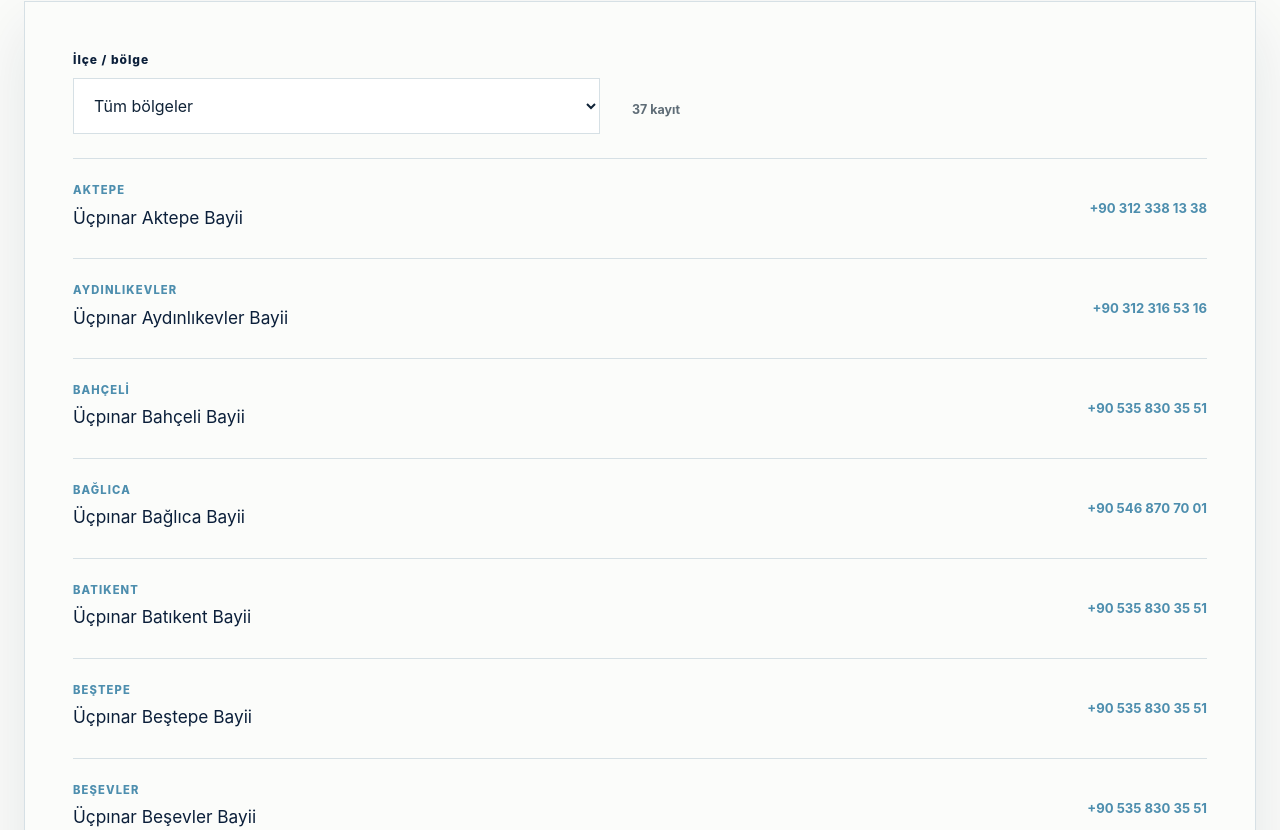
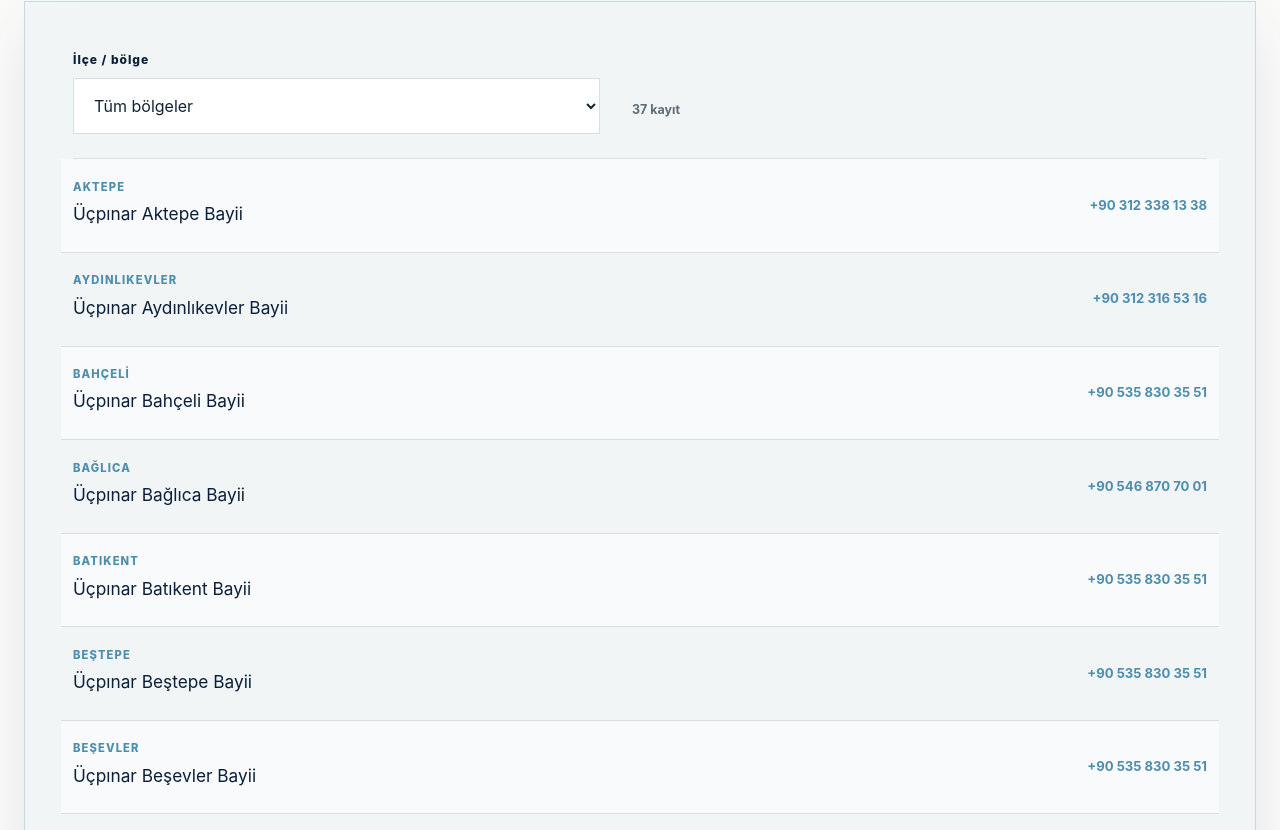
Before and after one commit to pinarci/ucpinar, a Next.js app: page /bayiler in a window 1280 px wide. Shown: the part 610-1440 px from the top of the page. Built offline with nearby package versions, Linux system fonts and the light colour scheme.

Commit message:
Add subtle brand tints to card surfaces

```diff
--- a/src/app/globals.css
+++ b/src/app/globals.css
@@ -9,9 +9,13 @@
   --surface-main: #f6f7f5;
   --surface-cool: #edf2f5;
   --surface-paper: #fbfcfa;
+  --surface-card-water: #eaf2f5;
+  --surface-card-mist: #f1f5f6;
+  --surface-card-warm: #f5f4ef;
   --text-primary: #102337;
   --text-secondary: #5e6c76;
   --line-soft: #d6e0e5;
+  --line-card: #c5d7df;
   --line-on-dark: rgba(194, 215, 230, 0.24);
   --container-width: 78rem;
   --header-height: 4.75rem;
@@ -126,7 +130,7 @@
 .archive-summary__visual { position: relative; min-height: 20rem; display: block; overflow: hidden; border: 1px solid #d7d1c5; background: #e8e3d7; box-shadow: 0 1rem 2.5rem rgba(11,31,58,0.08); transition: transform var(--transition-fast), box-shadow var(--transition-fast); }
 .archive-summary__visual:hover { transform: translateY(-0.2rem); box-shadow: 0 1.25rem 2.75rem rgba(11,31,58,0.12); }
 .archive-summary__visual img { object-fit: contain; }
-.archive-summary__records { display: flex; flex-direction: column; justify-content: space-between; gap: 1.5rem; }
+.archive-summary__records { padding: clamp(1rem, 2vw, 1.4rem); display: flex; flex-direction: column; justify-content: space-between; gap: 1.5rem; border: 1px solid var(--line-card); background: var(--surface-card-mist); }
 .archive-summary__records ol { margin: 0; padding: 0; list-style: none; border-top: 1px solid var(--line-soft); }
 .archive-summary__records li { padding: 0.8rem 0; display: flex; align-items: center; justify-content: space-between; gap: 1rem; border-bottom: 1px solid var(--line-soft); }
 .archive-summary__records li div { min-width: 0; display: grid; }
@@ -150,7 +154,7 @@
 .report-feature__copy h2 { margin-bottom: 1rem; color: var(--brand-navy); font-size: clamp(2.5rem, 5vw, 4.5rem); letter-spacing: -0.055em; line-height: 0.95; }
 .report-feature__copy > p:not(.eyebrow) { max-width: 37rem; color: var(--text-secondary); }
 .report-feature__status { margin: 1.5rem 0; padding: 1rem 1.2rem; border-left: 3px solid var(--brand-water); background: var(--surface-cool); color: var(--brand-navy) !important; }
-.report-feature__meta { margin: 0; border-top: 1px solid var(--line-soft); }
+.report-feature__meta { margin: 0; padding-inline: clamp(1rem, 2.5vw, 1.6rem); border: 1px solid var(--line-card); background: var(--surface-card-mist); }
 .report-feature__meta div { padding-block: 1rem; display: grid; grid-template-columns: 8rem 1fr; gap: 1.5rem; border-bottom: 1px solid var(--line-soft); }
 .report-feature__meta dt { color: var(--brand-steel); font-size: 0.68rem; font-weight: 800; letter-spacing: 0.08em; text-transform: uppercase; }
 .report-feature__meta dd { margin: 0; color: var(--brand-navy); }
@@ -166,11 +170,12 @@
 .section--compact .facility-composition .media-slot { min-height: 14rem; aspect-ratio: 16 / 7; }
 .section--compact .facility-composition .media-slot:last-child { min-height: 12rem; margin-bottom: 0; aspect-ratio: 4 / 3; }
 .facility-facts { display: grid; grid-template-columns: repeat(2, minmax(0, 1fr)); border-top: 1px solid var(--line-soft); border-left: 1px solid var(--line-soft); }
-.facility-facts div { min-height: 7.5rem; padding: clamp(1.25rem, 3vw, 2rem); display: flex; flex-direction: column; justify-content: space-between; border-right: 1px solid var(--line-soft); border-bottom: 1px solid var(--line-soft); }
+.facility-facts div { min-height: 7.5rem; padding: clamp(1.25rem, 3vw, 2rem); display: flex; flex-direction: column; justify-content: space-between; border-right: 1px solid var(--line-card); border-bottom: 1px solid var(--line-card); background: var(--surface-card-mist); }
+.facility-facts div:nth-child(even) { background: var(--surface-card-warm); }
 .facility-facts span { color: var(--brand-steel); font-size: 0.7rem; font-weight: 800; letter-spacing: 0.1em; text-transform: uppercase; }
 .facility-facts strong { max-width: 28rem; color: var(--brand-navy); font-size: clamp(1.15rem, 2.3vw, 1.75rem); line-height: 1.2; }
 .document-feature { display: grid; grid-template-columns: minmax(0, 0.65fr) minmax(18rem, 0.35fr); gap: clamp(2rem, 6vw, 5rem); align-items: stretch; }
-.document-sheet { min-height: 20rem; padding: clamp(1.5rem, 4vw, 3rem); display: flex; flex-direction: column; justify-content: space-between; border: 1px solid var(--line-soft); background: var(--surface-paper); box-shadow: var(--shadow-panel); }
+.document-sheet { min-height: 20rem; padding: clamp(1.5rem, 4vw, 3rem); display: flex; flex-direction: column; justify-content: space-between; border: 1px solid var(--line-card); background: linear-gradient(145deg, var(--surface-paper), var(--surface-card-water)); box-shadow: var(--shadow-panel); }
 .document-sheet__tag { width: fit-content; padding: 0.4rem 0.55rem; background: var(--brand-navy); color: #fff; font-size: 0.66rem; font-weight: 800; letter-spacing: 0.12em; }
 .document-sheet h3 { margin: auto 0 1rem; font-size: clamp(1.65rem, 3vw, 2.5rem); line-height: 1; }
 .document-sheet p { margin-bottom: 0; color: var(--text-secondary); }
@@ -180,13 +185,14 @@
 .product-compact { display: grid; grid-template-columns: minmax(15rem, 0.42fr) minmax(0, 1fr); align-items: center; gap: clamp(2rem, 5vw, 4.5rem); }
 .product-compact .media-slot { min-height: 18rem; aspect-ratio: 1 / 1; }
 .product-compact .product-notes { margin: 1.25rem 0; }
-.utility-panel { padding: clamp(1.5rem, 4vw, 3rem); border: 1px solid var(--line-soft); background: var(--surface-paper); box-shadow: var(--shadow-panel); }
+.utility-panel { padding: clamp(1.5rem, 4vw, 3rem); border: 1px solid var(--line-card); background: var(--surface-card-mist); box-shadow: var(--shadow-panel); }
 .field label { display: block; margin-bottom: 0.55rem; color: var(--brand-navy); font-size: 0.75rem; font-weight: 800; letter-spacing: 0.08em; }
 .field select { width: 100%; min-height: 3.5rem; border: 1px solid var(--line-soft); border-radius: 0; padding: 0 1rem; background: #fff; color: var(--text-primary); }
 .dealer-toolbar { margin-bottom: 1.5rem; display: grid; grid-template-columns: minmax(15rem, 0.5fr) auto; align-items: end; gap: 2rem; }
 .dealer-toolbar > p { margin: 0 0 0.85rem; color: var(--text-secondary); font-size: 0.78rem; font-weight: 700; }
 .dealer-results { margin: 0; padding: 0; list-style: none; border-top: 1px solid var(--line-soft); }
-.dealer-result { padding-block: 1.35rem; display: grid; grid-template-columns: minmax(0, 1fr) auto; gap: 2rem; border-bottom: 1px solid var(--line-soft); }
+.dealer-result { margin-inline: -0.75rem; padding: 1.15rem 0.75rem; display: grid; grid-template-columns: minmax(0, 1fr) auto; gap: 2rem; border-bottom: 1px solid var(--line-soft); }
+.dealer-result:nth-child(odd) { background: rgba(255, 255, 255, 0.48); }
 .dealer-result__district { margin-bottom: 0.25rem; color: var(--brand-water); font-size: 0.7rem; font-weight: 800; letter-spacing: 0.1em; text-transform: uppercase; }
 .dealer-result h3 { margin-bottom: 0.3rem; color: var(--brand-navy); font-size: 1.08rem; }
 .dealer-result address { max-width: 42rem; color: var(--text-secondary); font-size: 0.92rem; font-style: normal; }
@@ -201,7 +207,7 @@
 .page-grid { display: grid; grid-template-columns: 0.62fr 1fr; gap: clamp(2.5rem, 7vw, 7rem); align-items: start; }
 .sticky-title { position: sticky; top: calc(var(--header-height) + 2rem); }
 .content-stack { display: grid; gap: 1.25rem; }
-.content-panel { padding: clamp(1.4rem, 3vw, 2.25rem); border: 1px solid var(--line-soft); background: var(--surface-paper); }
+.content-panel { padding: clamp(1.4rem, 3vw, 2.25rem); border: 1px solid var(--line-card); background: var(--surface-card-mist); }
 .content-panel h2, .content-panel h3 { margin-bottom: 0.75rem; color: var(--brand-navy); font-size: 1.45rem; line-height: 1.15; }
 .content-panel p:last-child { margin-bottom: 0; }
 .document-list li, .contact-list li { padding-block: 1rem; display: flex; justify-content: space-between; gap: 2rem; border-bottom: 1px solid var(--line-soft); }
@@ -209,7 +215,7 @@
 .document-list span, .contact-list span { color: var(--text-secondary); }
 .contact-list a { color: var(--brand-navy); font-weight: 750; }
 .contact-actions { margin-top: 1.5rem; align-items: center; }
-.contact-summary { padding: clamp(1.5rem, 4vw, 3rem); display: grid; grid-template-columns: minmax(0, 1fr) auto; align-items: end; gap: 2rem; border: 1px solid var(--line-soft); background: var(--surface-cool); }
+.contact-summary { padding: clamp(1.5rem, 4vw, 3rem); display: grid; grid-template-columns: minmax(0, 1fr) auto; align-items: end; gap: 2rem; border: 1px solid var(--line-card); background: var(--surface-card-water); }
 .contact-summary .footer-label { margin-bottom: 0.7rem; color: var(--brand-water); }
 .contact-summary address { max-width: 42rem; margin-bottom: 0.5rem; color: var(--brand-navy); font-size: 1.08rem; font-style: normal; }
 .contact-summary > div > a { font-weight: 750; }
@@ -224,13 +230,14 @@
 .water-history > p { margin: 0; color: var(--text-secondary); }
 .sticky-title > p:not(.eyebrow) { margin-top: 1rem; color: var(--text-secondary); }
 .faq-list { border-top: 1px solid var(--line-soft); }
-.faq-list details { border-bottom: 1px solid var(--line-soft); }
-.faq-list summary { padding: 1.15rem 0; display: grid; grid-template-columns: 3rem 1fr auto; align-items: center; gap: 1rem; color: var(--brand-navy); font-size: 1.05rem; font-weight: 750; cursor: pointer; list-style: none; }
+.faq-list details { border-bottom: 1px solid var(--line-soft); background: rgba(255, 255, 255, 0.34); }
+.faq-list details:nth-child(even) { background: rgba(234, 242, 245, 0.62); }
+.faq-list summary { padding: 1.15rem 1rem; display: grid; grid-template-columns: 3rem 1fr auto; align-items: center; gap: 1rem; color: var(--brand-navy); font-size: 1.05rem; font-weight: 750; cursor: pointer; list-style: none; }
 .faq-list summary::-webkit-details-marker { display: none; }
 .faq-list summary::after { content: "+"; color: var(--brand-water); font-size: 1.5rem; font-weight: 400; }
 .faq-list details[open] summary::after { content: "−"; }
 .faq-list summary span { color: var(--brand-steel); font-size: 0.72rem; letter-spacing: 0.1em; }
-.faq-list details > p { max-width: 46rem; margin: 0 0 1.25rem 4rem; color: var(--text-secondary); }
+.faq-list details > p { max-width: 46rem; margin: 0 1rem 1.25rem 5rem; color: var(--text-secondary); }
 .water-sources { display: grid; grid-template-columns: minmax(16rem, 0.7fr) minmax(0, 1fr); gap: clamp(2rem, 6vw, 6rem); }
 .water-sources h2 { margin-bottom: 1rem; }
 .water-sources p { margin: 0; color: var(--text-secondary); }
@@ -338,7 +345,7 @@
   .water-history { grid-template-columns: 1fr; align-items: start; }
   .water-history > p { grid-column: auto; grid-row: auto; }
   .faq-list summary { grid-template-columns: 2.25rem 1fr auto; font-size: 0.98rem; }
-  .faq-list details > p { margin-left: 0; }
+  .faq-list details > p { margin-inline: 1rem; }
 }
 
 @media (prefers-reduced-motion: reduce) {
```
Also changed, not shown: 1 other file (tests, documents, lock files or other folders).
